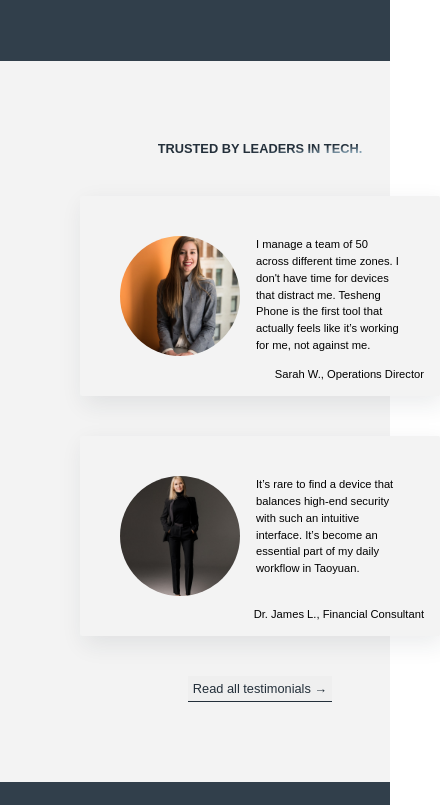
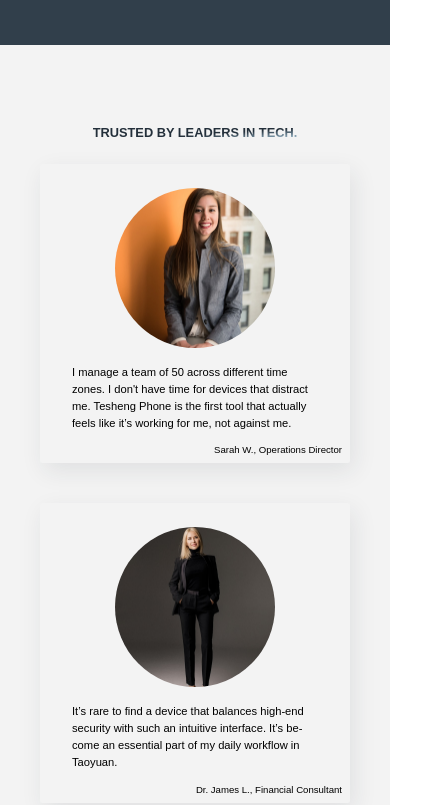
Before and after one commit to SamWen0201/Tesheng-Phone, a website: page index.html in a window 390 px wide. Shown: the part 1195-2000 px from the top of the page, 440 px wide, since content can reach past the window. Drawn offline with Linux system fonts and the light colour scheme; a web font is replaced by a local one.

Commit message:
feat(responsive): 實作 testimonials, footer 的 rwd 和 進行其他部分的微調
- 調整各個 section 的 padding 讓文案內容佔據更多的空間
- 新增 utility class 的 rwd
- 修正 typography 的部分 rwd

```diff
--- a/sass/base/_typography.scss
+++ b/sass/base/_typography.scss
@@ -33,7 +33,7 @@
     }
 
     @include mixins.respond(tab-port) {
-      font-size: 3.6rem;
+      font-size: 4rem;
     }
 
     @include mixins.respond(phone) {
--- a/sass/base/_utilities.scss
+++ b/sass/base/_utilities.scss
@@ -1,3 +1,5 @@
+@use "../abstracts/mixins";
+
 .u-margin-bottom-sm {
   margin-bottom: 1rem;
 }
@@ -6,9 +8,17 @@
 }
 .u-margin-bottom-big {
   margin-bottom: 5rem;
+
+  @include mixins.respond(tab-port) {
+    margin-bottom: 3rem;
+  }
 }
 .u-margin-bottom-hg {
   margin-bottom: 8rem;
+
+  @include mixins.respond(tab-port) {
+    margin-bottom: 4rem;
+  }
 }
 .u-text-center {
   text-align: center;
--- a/sass/components/_testimonial.scss
+++ b/sass/components/_testimonial.scss
@@ -1,8 +1,14 @@
 @use "../abstracts/variables";
+@use "../abstracts/mixins";
+
 .testimonial-list {
   display: grid;
-  grid-gap: 5rem;
+  gap: 5rem;
   grid-template-columns: repeat(auto-fit, minmax(45rem, 1fr));
+
+  @include mixins.respond(tab-land) {
+    grid-template-columns: auto;
+  }
 }
 
 .testimonial {
@@ -17,9 +23,21 @@
 
   position: relative;
 
+  @include mixins.respond(phone) {
+    grid-template-columns: auto;
+    justify-items: center;
+    padding: 3rem;
+    gap: 1rem;
+  }
+
   &__shape {
     width: 15rem;
     height: 15rem;
+
+    @include mixins.respond(phone) {
+      width: 20rem;
+      height: 20rem;
+    }
   }
   &__img {
     height: 100%;
@@ -33,9 +51,25 @@
     position: absolute;
     bottom: 2rem;
     right: 2rem;
+
+    @include mixins.respond(phone) {
+      font-size: 1.2rem;
+      bottom: 1rem;
+      right: 1rem;
+    }
   }
   &__text {
     font-size: 1.4rem;
     line-height: 1.5;
+    hyphens: auto;
+
+    @include mixins.respond(tab-land) {
+      font-size: 1.8rem;
+    }
+
+    @include mixins.respond(tab-port) {
+      font-size: 1.4rem;
+      padding: 1rem;
+    }
   }
 }
--- a/sass/layout/_footer.scss
+++ b/sass/layout/_footer.scss
@@ -1,4 +1,6 @@
 @use "../abstracts/variables";
+@use "../abstracts/mixins";
+
 .footer {
   display: grid;
   row-gap: 5rem;
@@ -37,6 +39,10 @@
       text-decoration: none;
       color: variables.$color-primary;
       font-size: 1.4rem;
+
+      @include mixins.respond(tab-port) {
+        font-size: 1.6rem;
+      }
     }
   }
 
@@ -49,5 +55,9 @@
     padding: 1.5rem 2rem;
     font-size: 1.3rem;
     text-align: center;
+
+    @include mixins.respond(tab-port) {
+      font-size: 1.2rem;
+    }
   }
 }
--- a/sass/layout/_header.scss
+++ b/sass/layout/_header.scss
@@ -13,6 +13,7 @@
   align-items: center;
 
   @include mixins.respond(tab-port) {
+    padding-bottom: 2rem;
     padding-top: 12rem;
   }
 
--- a/sass/pages/_home.scss
+++ b/sass/pages/_home.scss
@@ -38,6 +38,10 @@
   background-color: variables.$color-white;
   display: grid;
   justify-items: center;
+
+  @include mixins.respond(tab-port) {
+    padding: 10rem 5rem;
+  }
 }
 
 .section-cta {
@@ -46,15 +50,36 @@
   background-color: variables.$color-primary-light;
   display: grid;
   justify-items: center;
+  text-align: center;
 
   &__text {
     font-size: 2rem;
     font-weight: 400;
     color: variables.$color-white;
+
+    @include mixins.respond(tab-port) {
+      font-size: 1.4rem;
+    }
+  }
+
+  @include mixins.respond(tab-port) {
+    padding: 10rem 5rem;
+  }
+
+  @include mixins.respond(phone) {
+    padding: 8rem 3rem;
   }
 }
 .footer {
   padding: 10rem 10rem 3rem;
   grid-column: 1 / -1;
   background-color: variables.$color-white;
+
+  @include mixins.respond(tab-port) {
+    padding: 10rem 5rem 3rem;
+  }
+
+  @include mixins.respond(phone) {
+    padding: 10rem 3rem 3rem;
+  }
 }
```
Also changed, not shown: css/style.css.
